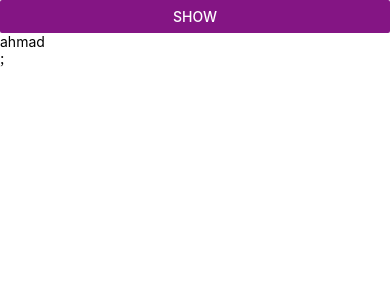
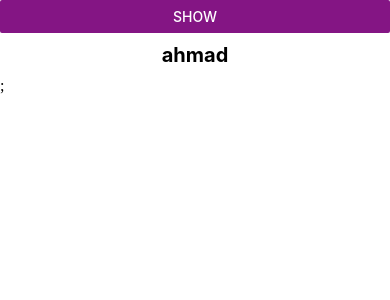
Before and after one commit to AhmadNajiKam/Jovision-react-native, a React Native app: screen / in a window 390 px wide. Both pictures are taken after a click on the button "SHOW". Shown: the top 300 px of the page. Built offline with nearby package versions, Linux system fonts and the light colour scheme.

Commit message:
Add some styling

```diff
--- a/Tasks/Task16.js
+++ b/Tasks/Task16.js
@@ -14,12 +14,18 @@ const Task16 = () =>{
   accessibilityLabel="Learn more about this purple button"
 />
 <View>
-    {!Hidden ? <Text>{name}</Text>:null};
+    {!Hidden ? <Text style= {styles.headerText}>{name}</Text>:null};
 </View>
  </>
     );
 }
-
-
+const styles = StyleSheet.create({
+    headerText: {
+        fontSize: 20,
+        textAlign: "center",
+        margin: 10,
+        fontWeight: "bold",
+        backgroundColor:"white"}
+})
 
 export default Task16;
```
